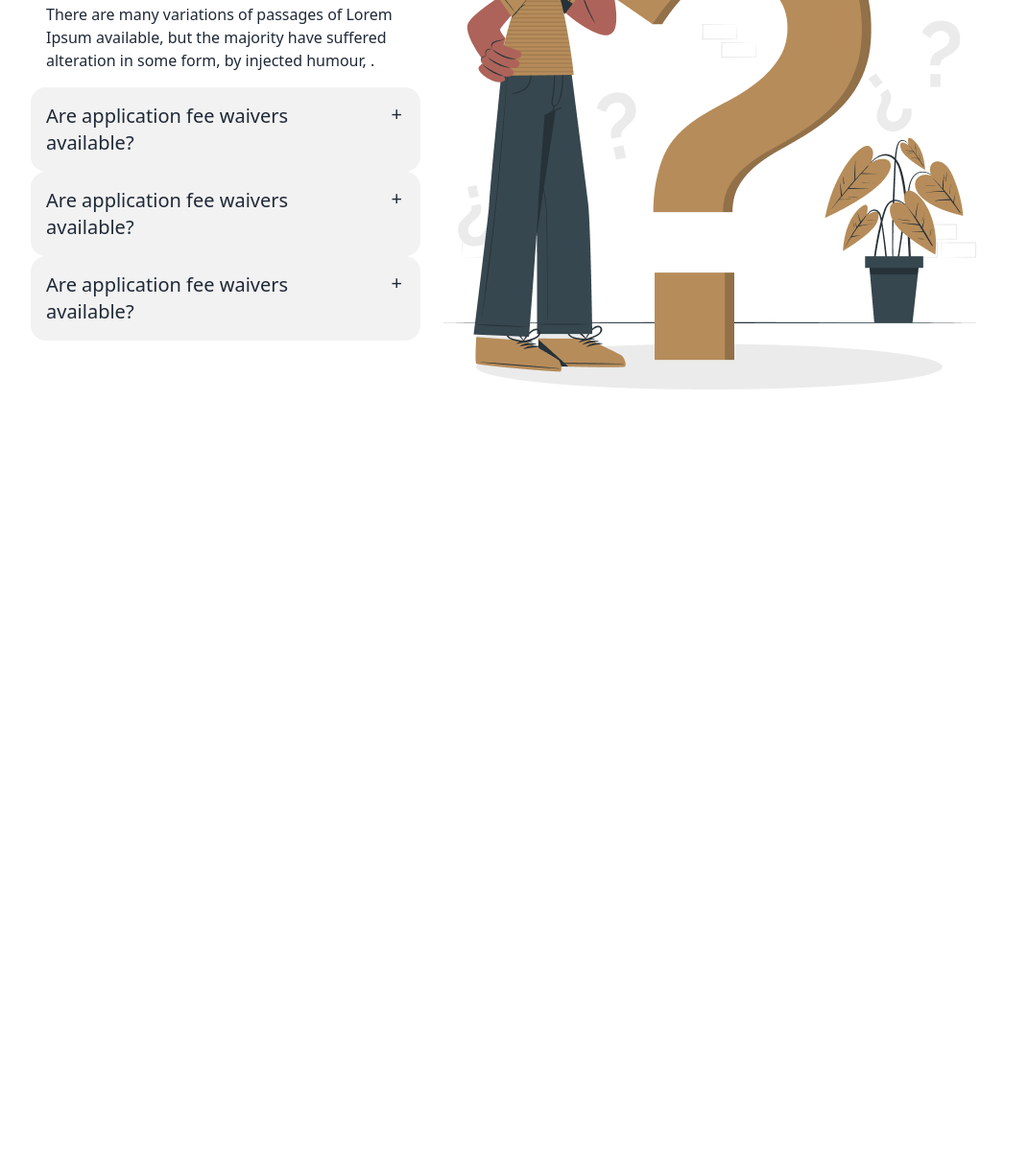
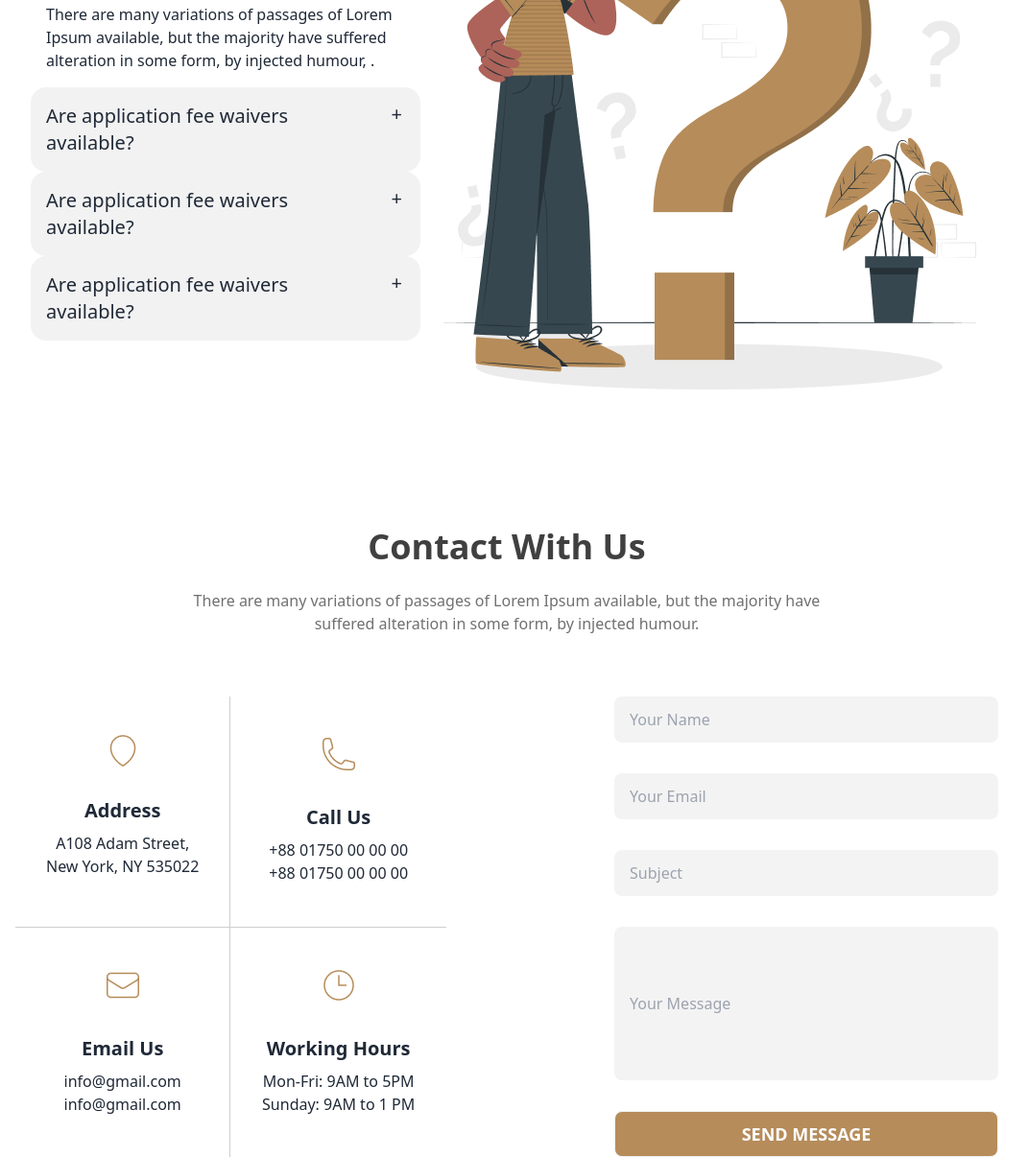
Before and after one commit to taufik-imam/legal-system-website, a plain HTML site: page index.html in a window 1280 px wide. Shown: the part 3595-4801 px from the top of the page at 96% size, without its empty margins (112-1183 px from the left). Before the commit the page ends 4017 px from the top, so only its background shows below. Drawn offline with nearby package versions, Linux system fonts and the light colour scheme.

Commit message:
added contact  section

```diff
--- a/index.html
+++ b/index.html
@@ -204,7 +204,7 @@
             </div>
             <div class=>
                 <div class="hero  ">
-                    <div class="hero-content flex-col lg:flex-row-reverse">
+                    <div class="hero-content flex-col lg:flex-row-reverse justify-between">
                       <img src="./images/faq.png" class="" />
                       <div>
                         <div class="collapse collapse-plus  space-y-4">
@@ -248,6 +248,69 @@
                   </div>
             </div>
         </section>
+        <!--contact section-->
+        <section>
+            <div class="space-y-6 text-center mb-16 mt-32">
+                <h3 class="font-extrabold text-4xl text-[#414040]">Contact With Us</h3>
+                <p class="font-normal text-base text-[#707070]">There are many variations of passages of Lorem Ipsum available, but the majority have <br> suffered alteration in some form, by injected humour.</p>
+            </div>
+            <div class="flex flex-col lg:flex-row gap-8 justify-between">
+                <div class="grid grid-cols-2">
+                    <div class="card lg:border-r-[1px] border-[#CFCFCF] rounded-none ">
+                        <figure class="px-10 pt-10">
+                          <img src="./images/address.png" alt="Shoes" class="" />
+                        </figure>
+                        <div class="card-body items-center text-center">
+                          <h2 class="card-title">Address</h2>
+                          <p>A108 Adam Street,<br>
+                            New York, NY 535022</p>
+
+                        </div>
+                      </div>
+                    <div class="card ">
+                        <figure class="px-10 pt-10">
+                          <img src="./images/call.png" alt="Shoes" class="" />
+                        </figure>
+                        <div class="card-body items-center text-center">
+                          <h2 class="card-title">Call Us</h2>
+                          <p>+88 01750 00 00 00<br>
+                            +88 01750 00 00 00</p>
+
+                        </div>
+                      </div>
+                    <div class="card lg:border-t-[1px] border-r-[1px] border-[#CFCFCF] rounded-none">
+                        <figure class="px-10 pt-10">
+                          <img src="./images/email.png" alt="Shoes" class="" />
+                        </figure>
+                        <div class="card-body items-center text-center">
+                          <h2 class="card-title">Email Us</h2>
+                          <p>info@gmail.com<br>
+                            info@gmail.com</p>
+
+                        </div>
+                      </div>
+                    <div class="card lg:border-t-[1px] border-[#CFCFCF] rounded-none ">
+                        <figure class="px-10 pt-10">
+                          <img src="./images/time.png" alt="Shoes" class="" />
+                        </figure>
+                        <div class="card-body items-center text-center">
+                          <h2 class="card-title">Working Hours</h2>
+                          <p>Mon-Fri: 9AM to 5PM<br>
+                            Sunday: 9AM to 1 PM</p>
+
+                        </div>
+                      </div>
+                </div>
+                <div class="flex flex-col gap-y-8">
+                    <input type="text" placeholder="Your Name" class="input  lg:w-[400px] bg-[#F3F3F3] border-none " />
+                    <input type="text" placeholder="Your Email" class="input  lg:w-[400px] bg-[#F3F3F3] border-none " />
+                    <input type="text" placeholder="Subject" class="input  lg:w-[400px] bg-[#F3F3F3] border-none " />
+                    <input type="text" placeholder="Your Message" class="input  lg:w-[400px] lg:h-[160px] bg-[#F3F3F3] border-none " />
+                    <button class=" font-semibold text-lg btn bg-[#B68C5A] text-white rounded-lg">Send Message</button>
+                </div>
+            </div>
+
+        </section>
 
     </main>
     <footer>
```
